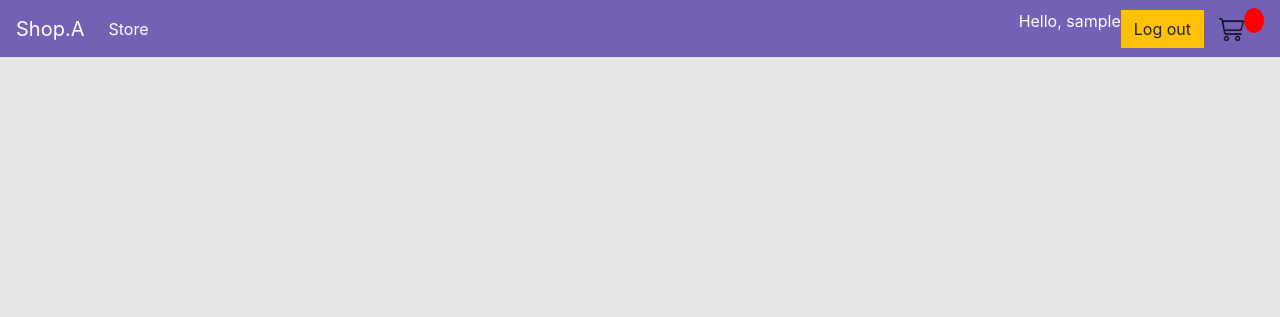
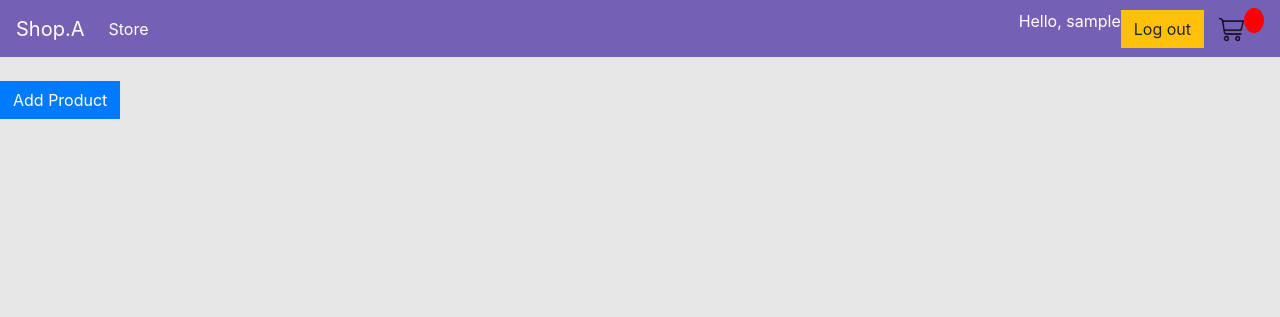
Before and after one commit to shadow2098/Shop, a Django app: page / in a window 1280 px wide. Shown: the top 317 px of the page. Run offline with Django 4.2, Linux system fonts and the light colour scheme; a user stored in the database is signed in; tables that the repository leaves empty hold one stand-in row (values such as "Sample post"); some libraries are stand-ins or nearby versions.

Commit message:
Add product button added for sellers

```diff
--- a/store_app/templates/store_app/store.html
+++ b/store_app/templates/store_app/store.html
@@ -15,6 +15,11 @@
         </div>
         {% endfor %}
     </div>
+
+    {% if user.is_authenticated and user.seller %}
+        <a href="{% url 'add_product' %}" class="btn btn-primary">Add Product</a>
+    {% endif %}
+
 <script type="text/javascript">
     if (user.last_name == 'seller'){
         document.getElementById('cart-total').classList.add('hidden');
```
